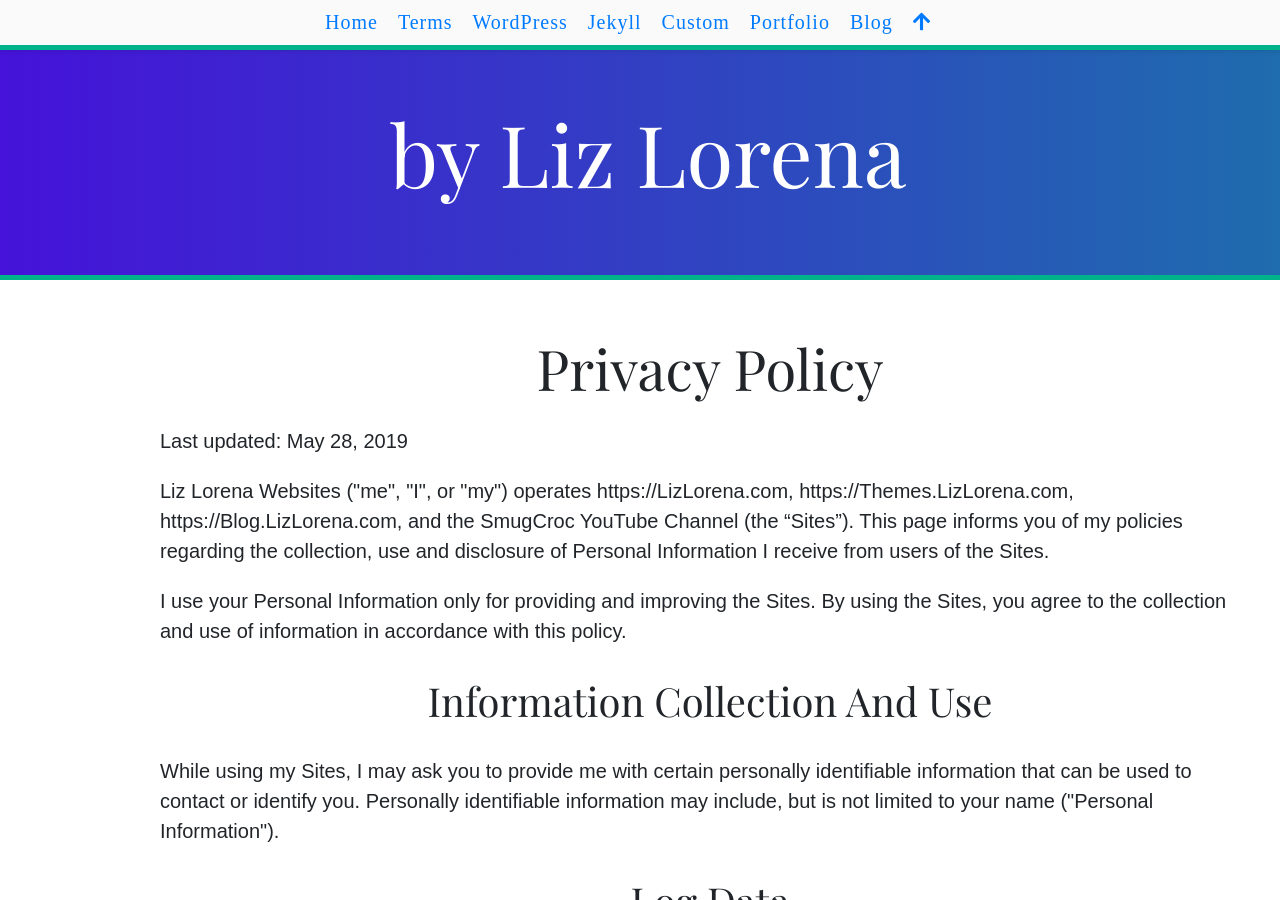
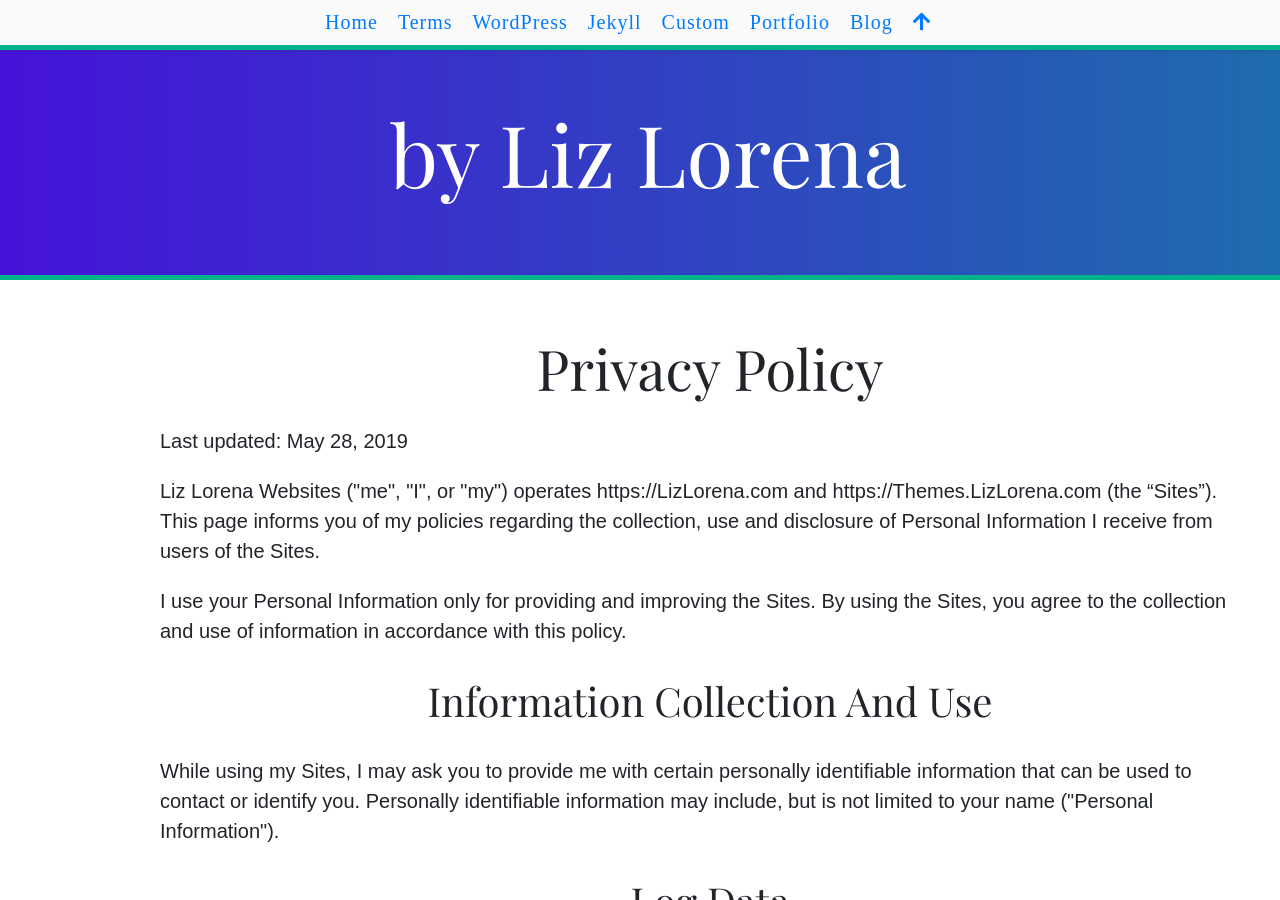
Before and after one commit to byliz/themes, a Jekyll site: the page built from pp/index.html, in a window 1280 px wide and 900 px high. Built offline with Jekyll 4.4.1, drawn with Linux system fonts in a browser that asks for light colours; nearby versions of some CDN libraries.

Commit message:
Update index.html

```diff
--- a/pp/index.html
+++ b/pp/index.html
@@ -10,7 +10,7 @@ title: Privacy Policy
 
 <p>Last updated: May 28, 2019</p>
 
-<p>Liz Lorena Websites ("me", "I", or "my") operates https://LizLorena.com, https://Themes.LizLorena.com, https://Blog.LizLorena.com, and the SmugCroc YouTube Channel (the “Sites”). This page informs you of my policies regarding the collection, use and disclosure of Personal Information I receive from users of the Sites.</p>
+<p>Liz Lorena Websites ("me", "I", or "my") operates https://LizLorena.com and https://Themes.LizLorena.com (the “Sites”). This page informs you of my policies regarding the collection, use and disclosure of Personal Information I receive from users of the Sites.</p>
 
 <p>I use your Personal Information only for providing and improving the Sites. By using the Sites, you agree to the collection and use of information in accordance with this policy.</p>
 
```
